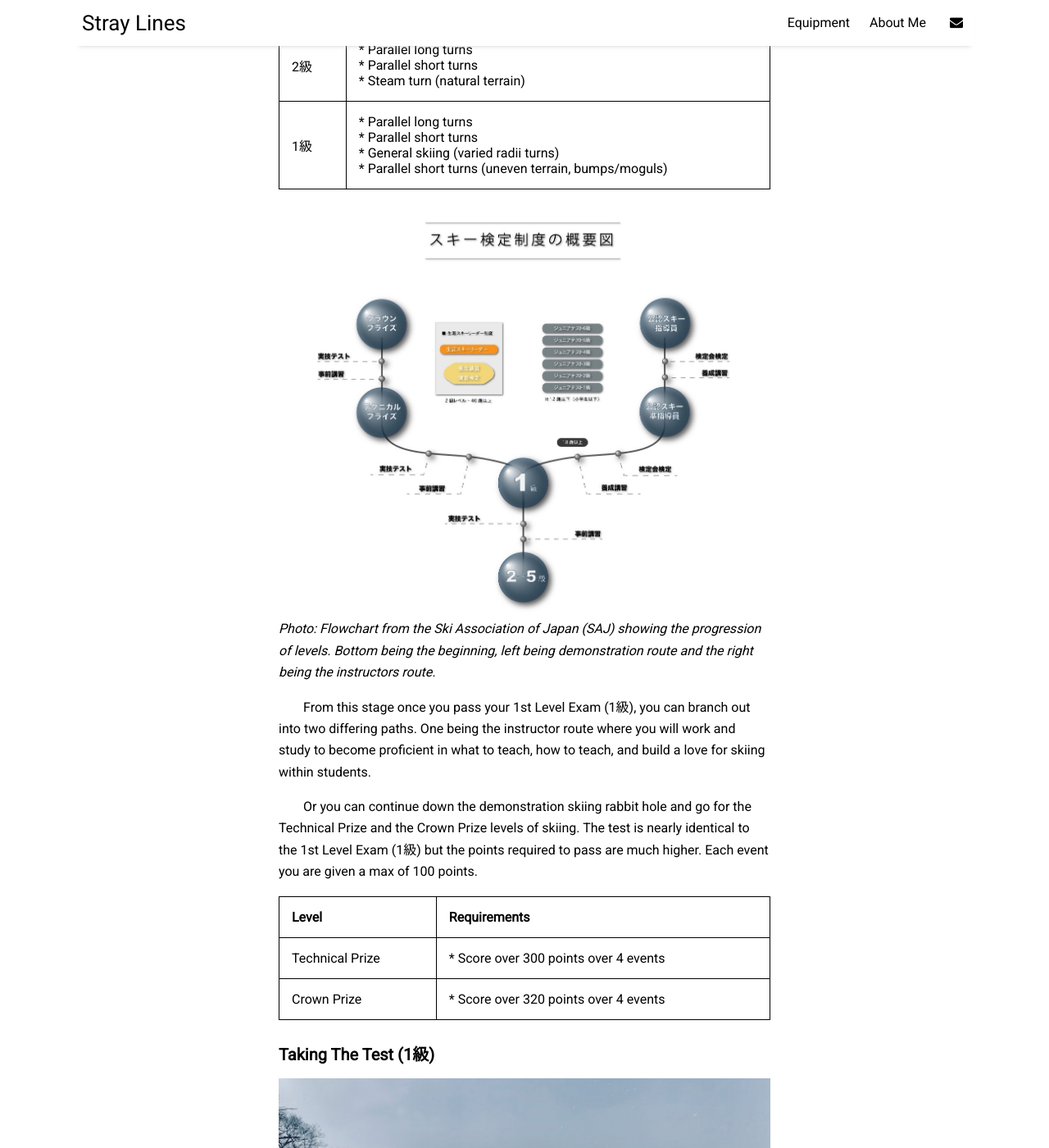
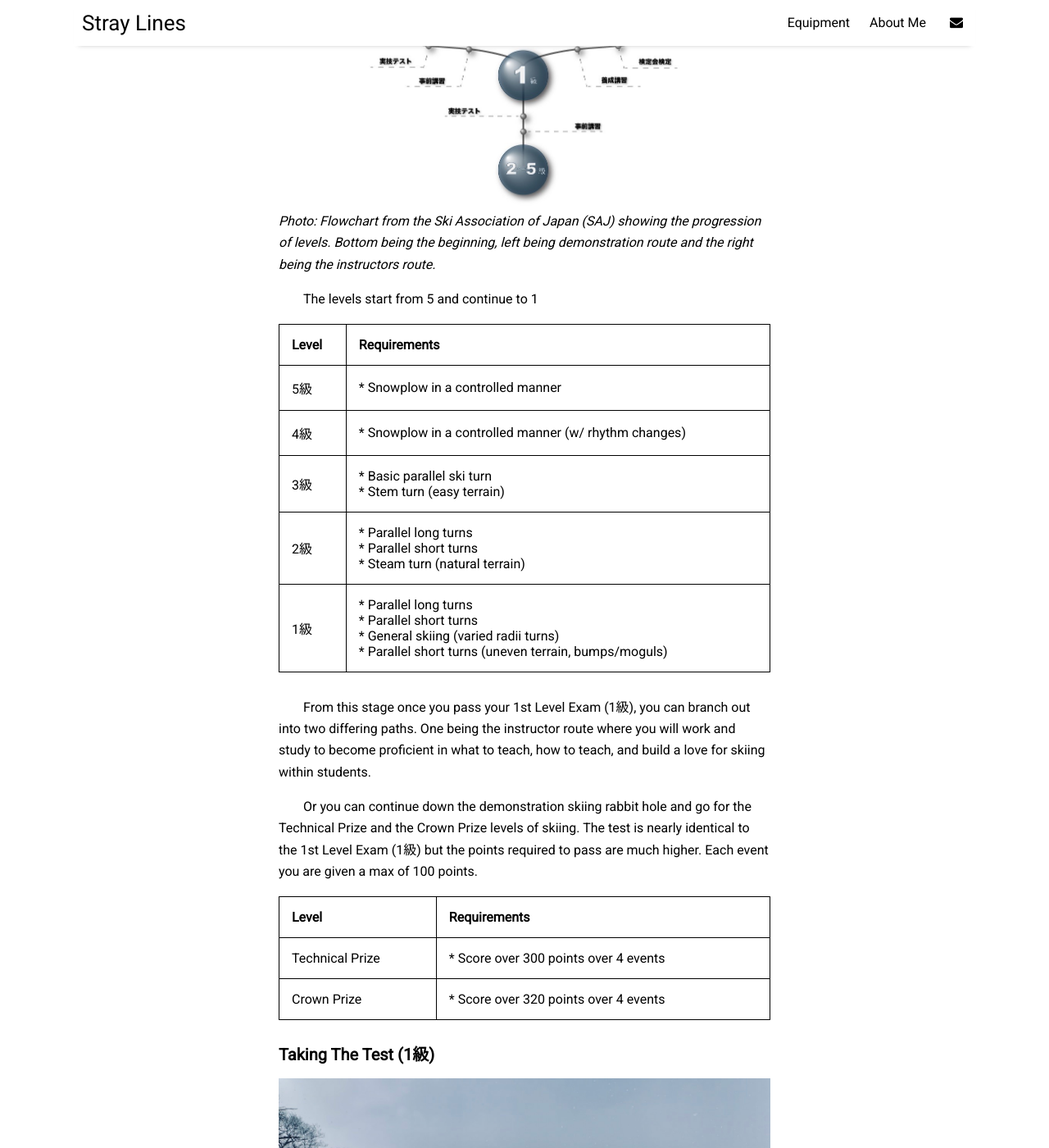
Before and after one commit to eliotcochrane/eliotcochrane.github.io, a Jekyll site: the page built from _posts/2024-02-16-saj-badge-test.md, in a window 1280 px wide and 1400 px high, scrolled down 1332 px. Shown: the whole window at 82% size. Built offline with Jekyll 4.4.1, drawn with Linux system fonts in a browser that asks for light colours; nearby versions of some CDN libraries; some of the changed text lies outside the part shown.

Commit message:
Publish "SAJ" Post
-Officially move from WIP into _posts

```diff
--- a/wip/saj-badge-test.md
+++ b/_posts/2024-02-16-saj-badge-test.md
@@ -21,6 +21,9 @@
 
 ### Levels & Beyond!
 
+![Progression of SAJ levels](/assets/img/saj-badge-test-8.jpeg)
+*Photo: Flowchart from the Ski Association of Japan (SAJ) showing the progression of levels. Bottom being the beginning, left being demonstration route and the right being the instructors route.*
+
 The levels start from 5 and continue to 1
 
 | Level | Requirements |
@@ -30,9 +33,6 @@
 | 3級 | * Basic parallel ski turn <br> * Stem turn (easy terrain) |
 | 2級 | * Parallel long turns <br> * Parallel short turns <br> * Steam turn (natural terrain) |
 | 1級 | * Parallel long turns <br> * Parallel short turns <br> * General skiing (varied radii turns) <br> * Parallel short turns (uneven terrain, bumps/moguls)
-
-![Progression of SAJ levels](/assets/img/saj-badge-test-8.jpeg)
-*Photo: Flowchart from the Ski Association of Japan (SAJ) showing the progression of levels. Bottom being the beginning, left being demonstration route and the right being the instructors route.*
 
 From this stage once you pass your 1st Level Exam (1級), you can branch out into two differing paths. One being the instructor route where you will work and study to become proficient in what to teach, how to teach, and build a love for skiing within students.
 
```
